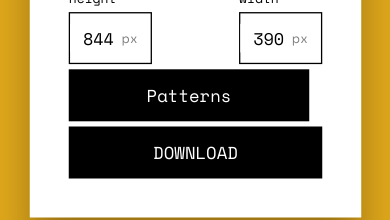
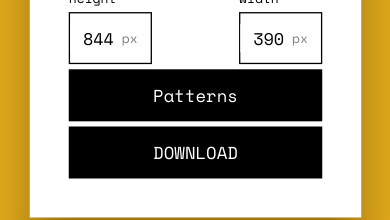
Before and after one commit to manancodes/Screenbows, a React (Create React App) app: page / in a window 390 px wide. Shown: the part 277-497 px from the top of the page. Built offline with nearby package versions, Linux system fonts and the light colour scheme.

Commit message:
added clicked state and fixed spacing on mobile

```diff
--- a/src/Components/Console/console.module.css
+++ b/src/Components/Console/console.module.css
@@ -67,9 +67,13 @@
 .downloadBtn {
   padding: 0px 28px;
 }
+
 .patternBtn {
   padding: 0px 28px;
   margin-right: 10px;
+}
+#clicked {
+  background-color: gray;
 }
 .console button {
   background-color: black;
@@ -146,4 +150,7 @@ span {
   .hexbox {
     width: 78px;
   }
+  .patternBtn {
+    margin: 0;
+  }
 }
--- a/src/Components/Console/index.js
+++ b/src/Components/Console/index.js
@@ -82,7 +82,11 @@ export default function Console(props) {
         </div>
       </div>
       {/* Random Pattern Button */}
-      <button onClick={props.togglePatterns} className={styles.patternBtn}>
+      <button
+        onClick={props.togglePatterns}
+        className={styles.patternBtn}
+        id={`${props.patterns ? styles.clicked : ""}`}
+      >
         Patterns
       </button>
       {/* Download Button */}
```
